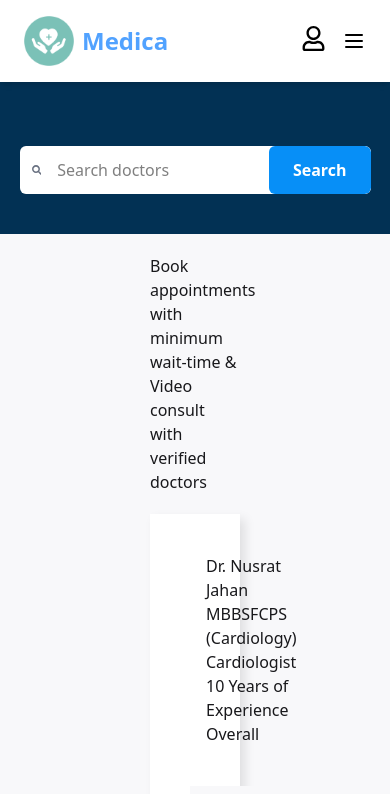
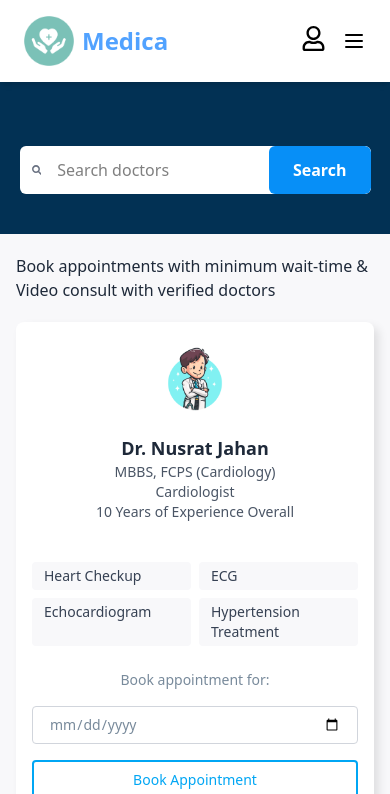
Before and after one commit to rifatjayed/Doctor-Appoinment, a React (Vite) app: page /finddoctor in a window 390 px wide. Shown: the top 794 px of the page. Built offline with nearby package versions, Linux system fonts and the light colour scheme.

Commit message:
doctor list responsive done

```diff
--- a/src/components/DoctorList.jsx
+++ b/src/components/DoctorList.jsx
@@ -1,11 +1,7 @@
 import React from "react";
 
 const DoctorList = () => {
-  return (
-    <div>
-      <h1>hahaa</h1>
-    </div>
-  );
+  return <div></div>;
 };
 
 export default DoctorList;
--- a/src/components/pages/FindDoctoctor.jsx
+++ b/src/components/pages/FindDoctoctor.jsx
@@ -74,69 +74,79 @@ const FindDoctor = () => {
         </div>
       </div>
 
-      <div className="px-[150px] bg-[rgb(248_248_250)]">
-        <h3 className="py-5">
+      <div className="px-4 sm:px-6 md:px-10 lg:px-[100px] xl:px-[150px] bg-[rgb(248_248_250)]">
+        <h3 className="py-5  font-medium text-gray-800">
           Book appointments with minimum wait-time & Video consult with verified
           doctors
         </h3>
 
-        <div className="">
-          {doctorList.map((doctor) => {
-            return (
-              <div>
-                <div className="p-10 bg-white shadow-[5px_5px_10px_0px_rgba(0,_0,_0,_0.1)] mb-6">
-                  <div className="flex">
-                    <div className="">
+        <div className="space-y-6">
+          {doctorList.map((doctor) => (
+            <div key={doctor.id}>
+              <div className="p-4 sm:p-6 md:p-8 lg:p-10 bg-white shadow-[5px_5px_10px_0px_rgba(0,_0,_0,_0.1)] rounded-lg">
+                <div className="flex flex-col sm:flex-row">
+                  {/* Image */}
+                  <div className="flex-shrink-0 flex justify-center sm:block mb-4 sm:mb-0">
                     <img
-                        className="w-[100px]"
+                      className="w-[80px] sm:w-[100px] h-auto object-cover rounded"
                       src={doctorProImg}
-                        alt=""
-                        srcset=""
+                      alt={doctor.name}
                     />
                   </div>
-                    <div className="ml-4">
-                      <h1>{doctor.name}</h1>
-                      <h3>{doctor.degrees}</h3>
-                      <h3>{doctor.specialization}</h3>
-                      <h3>{`${doctor.experience_years} Years of Experience Overall`}</h3>
+
+                  {/* Doctor Info */}
+                  <div className="sm:ml-6 text-center sm:text-left">
+                    <h1 className="text-lg font-semibold text-gray-800">
+                      {doctor.name}
+                    </h1>
+                    <h3 className="text-sm text-gray-600">
+                      {doctor.degrees.join(", ")}
+                    </h3>
+                    <h3 className="text-sm text-gray-600">
+                      {doctor.specialization}
+                    </h3>
+                    <h3 className="text-sm text-gray-600">
+                      {`${doctor.experience_years} Years of Experience Overall`}
+                    </h3>
                   </div>
                 </div>
 
-                  {/* <p className="grid auto-cols-max grid-flow-col">
-                    {doctor.services}
-                  </p> */}
-                  <p className="grid auto-cols-max grid-flow-col gap-2 mt-10">
+                {/* Services */}
+                <p className="grid grid-cols-2 sm:grid-cols-3 md:grid-cols-4 lg:grid-cols-5 gap-2 mt-10">
                   {doctor.services.map((service, index) => (
                     <span
-                        className="bg-[rgb(248_248_250)] py-1 px-3"
+                      className="bg-[rgb(248_248_250)] py-1 px-3 text-sm text-gray-700 rounded"
                       key={index}
                     >
                       {service}
                     </span>
                   ))}
                 </p>
-                  <div className="flex justify-end items-center">
-                    <p className="mr-4 text-[rgb(120_138_155)]">
+
+                {/* Booking Area */}
+                <div className="flex flex-col sm:flex-row sm:items-center justify-end mt-6 space-y-4 sm:space-y-0 sm:space-x-4">
+                  <p className="text-[rgb(120_138_155)] text-sm text-center sm:text-right">
                     Book appointment for:
                   </p>
-                    {/* Date */}
 
                   <input
                     type="date"
                     {...register("date", { required: "Date is required" })}
-                      className="text-[rgb(120_138_155)] px-4 py-3  border border-gray-300 rounded"
+                    className="text-[rgb(120_138_155)] px-4 py-2 border border-gray-300 rounded text-sm"
                   />
                   {errors.date && (
-                      <p className="text-red-500">{errors.date.message}</p>
+                    <p className="text-red-500 text-sm">
+                      {errors.date.message}
+                    </p>
                   )}
-                    <button className="text-base leading-[1.4rem] font-medium text-sky-500 border-2 border-sky-500 ml-4 px-4 py-3 hover:bg-sky-500 hover:text-white">
+
+                  <button className="text-sm font-medium text-sky-500 border-2 border-sky-500 px-4 py-2 hover:bg-sky-500 hover:text-white transition-colors duration-200 rounded">
                     Book Appointment
                   </button>
                 </div>
               </div>
             </div>
-            );
-          })}
+          ))}
         </div>
       </div>
     </div>
```
Lines whose indentation alone changed are shown as unchanged.
